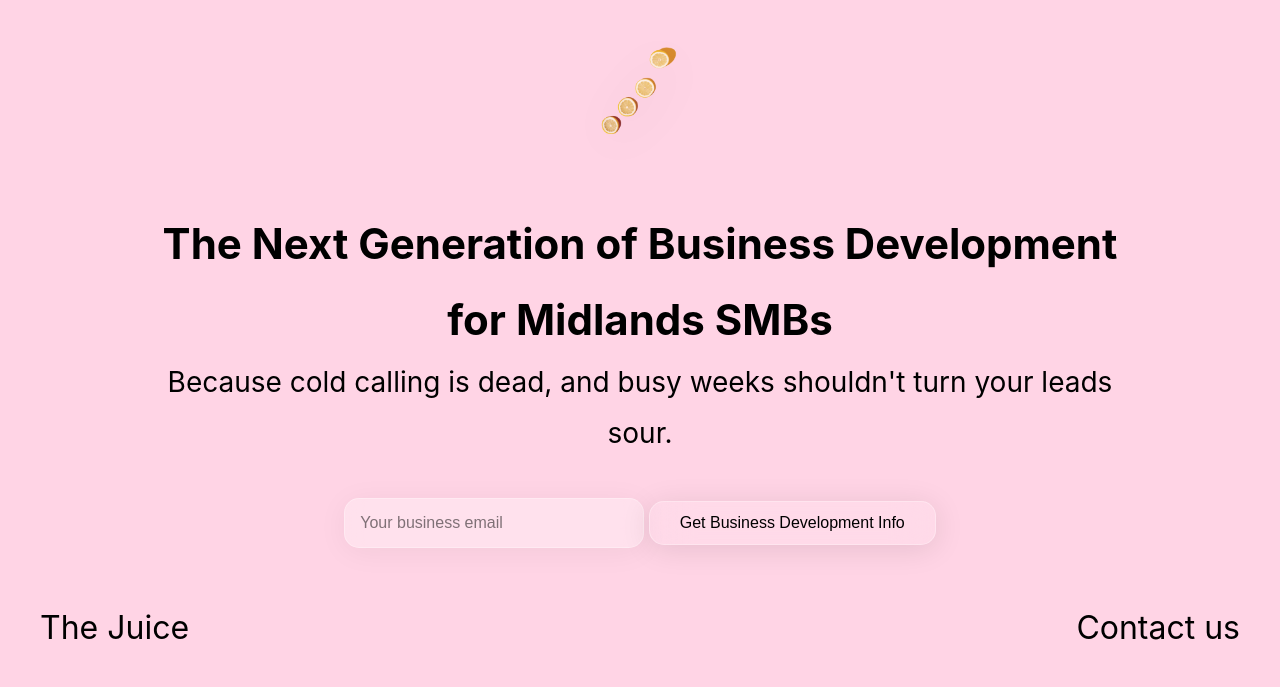
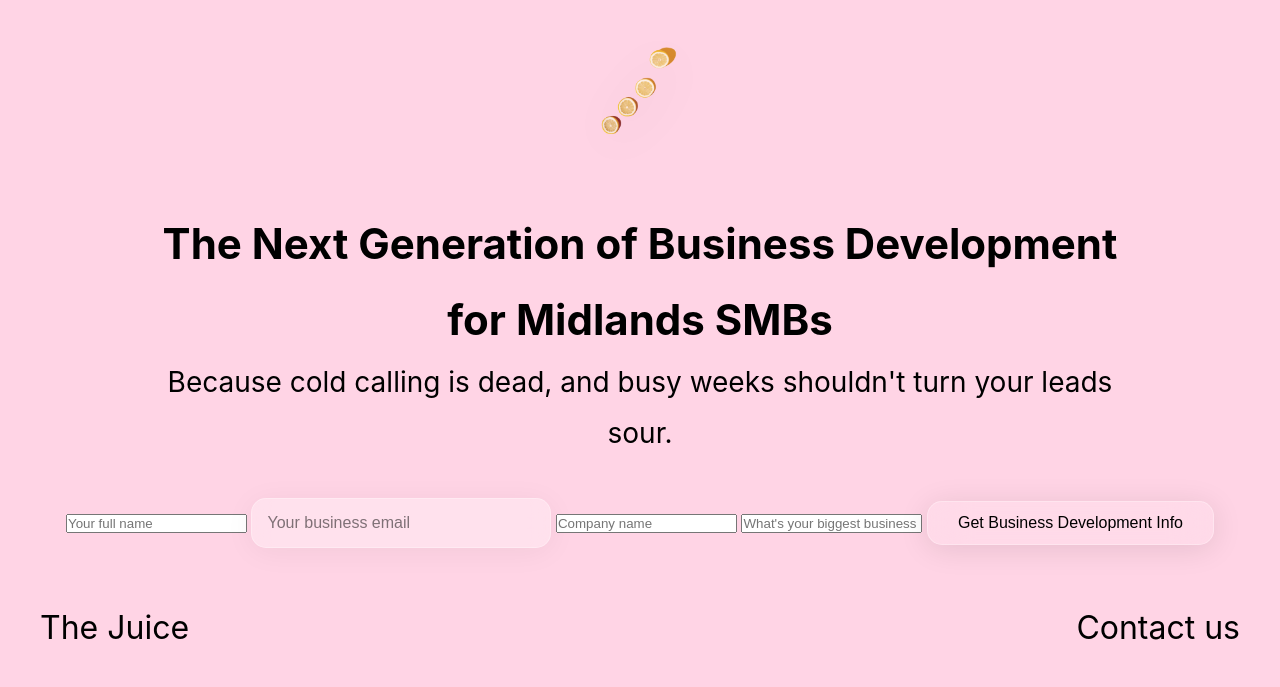
Before and after one commit to Atownend1/Lemons-Leads, a website: page index.html in a window 1280 px wide. Both pictures are taken after a click on the element "About us". Shown: the part 113-800 px from the top of the page. Drawn offline with Linux system fonts and the light colour scheme.

Commit message:
Fix: Add missing form fields (name, company, biggest_challenge) to homepage forms

```diff
--- a/index.html
+++ b/index.html
@@ -804,7 +804,11 @@
         <div class="form-container">
             <form action="https://formspree.io/f/mqalweee" method="POST">
                 <input type="hidden" name="_next" value="https://www.lemzleads.com/thanks.html">
+                <input type="hidden" name="_subject" value="New Lead - Business Development Info Request">
+                <input type="text" name="name" placeholder="Your full name" required aria-label="Full name">
                 <input type="email" name="email" placeholder="Your business email" required aria-label="Email address">
+                <input type="text" name="company" placeholder="Company name" required aria-label="Company name">
+                <input type="text" name="biggest_challenge" placeholder="What's your biggest business challenge?" required aria-label="Business challenge">
                 <button type="submit">Get Business Development Info</button>
             </form>
         </div>
@@ -837,7 +841,11 @@
         <div class="form-container">
             <form action="https://formspree.io/f/mqalweee" method="POST">
                 <input type="hidden" name="_next" value="https://www.lemzleads.com/thanks.html">
+                <input type="hidden" name="_subject" value="New Lead - Start Business Development">
+                <input type="text" name="name" placeholder="Your full name" required aria-label="Full name">
                 <input type="email" name="email" placeholder="Your business email" required aria-label="Business email">
+                <input type="text" name="company" placeholder="Company name" required aria-label="Company name">
+                <input type="text" name="biggest_challenge" placeholder="What's your biggest business challenge?" required aria-label="Business challenge">
                 <button type="submit">Start Business Development</button>
             </form>
         </div>
```
